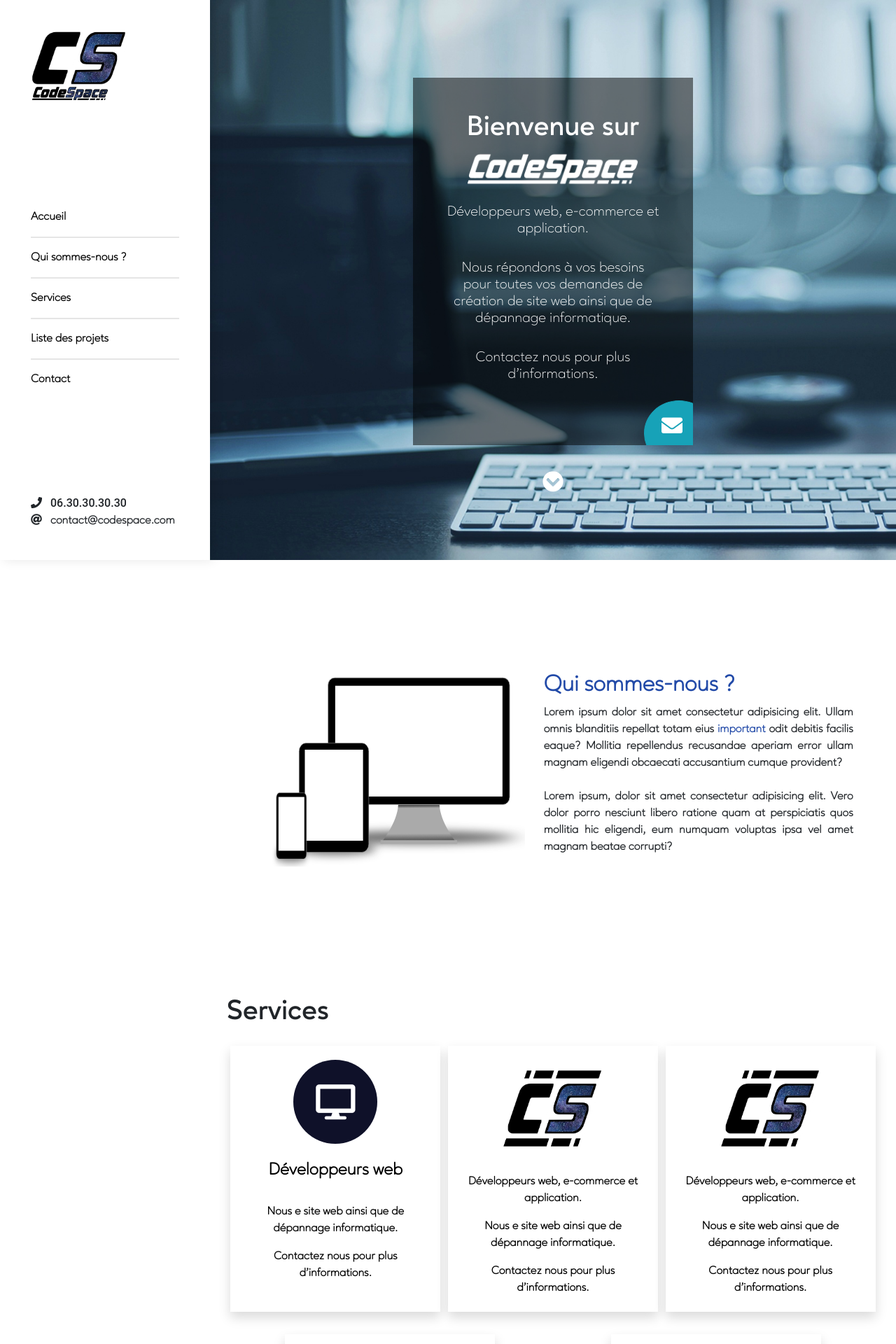
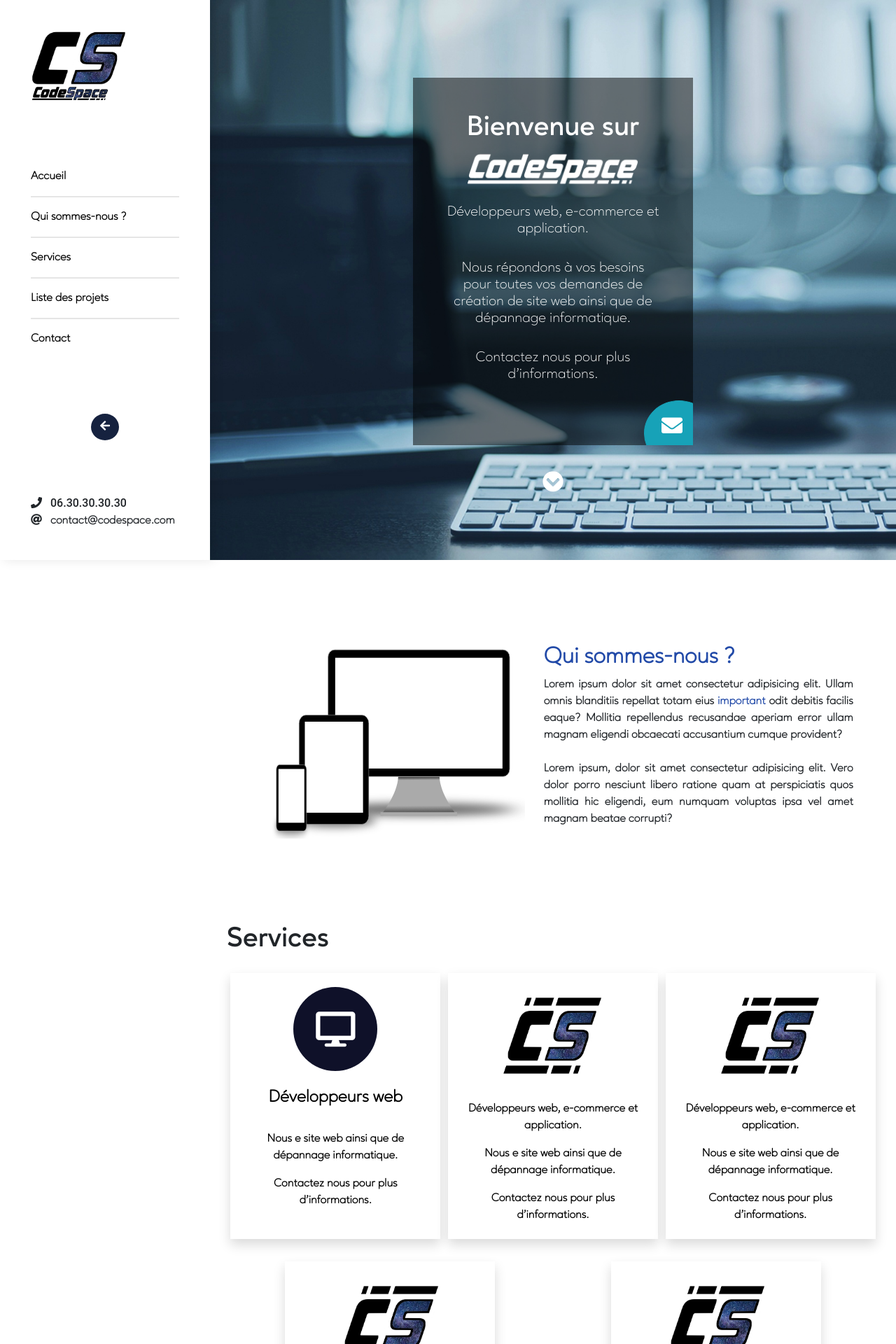
Before and after one commit to bologia/codespacesite, a PHP site: page / in a window 1280 px wide. Shown: the top 1920 px of the page at 70% size. Run offline with PHP 8.4, Linux system fonts and the light colour scheme; some libraries are stand-ins or nearby versions.

Commit message:
Minor updates

```diff
--- a/css/about.css
+++ b/css/about.css
@@ -1,5 +1,5 @@
 .about{
-    padding: 10rem 3rem;
+    padding: 7.5rem 3rem;
 }
 
 .about > *:first-child{
--- a/css/main.css
+++ b/css/main.css
@@ -76,3 +76,9 @@
     color: #224aa8;
     border-color: rgba(0,0,0,.2) !important;
 }
+
+.main-nav .nav-btn{
+    border-radius: 50%;
+    background: #16223f;
+    color: white;
+}
--- a/css/services.css
+++ b/css/services.css
@@ -1,5 +1,4 @@
 .services {
-    /* background: #c6dae3; */
 }
 
 .card-services{
@@ -26,4 +25,5 @@
     padding: 3rem;
     background: #16223f;
     color: #ffffff;
+    margin: 7.5rem 0;
 }
--- a/includes/contact.php
+++ b/includes/contact.php
@@ -1,4 +1,4 @@
-<div class="contact d-flex justify-content-between p-2" style="background: #efefef;">
+<div class="contact d-flex justify-content-between p-4" style="background: #efefef;">
     <form class="bg-white p-5">
         <div class="form-group">
             <label for="adressemail">Adresse mail</label>
--- a/includes/nav.php
+++ b/includes/nav.php
@@ -12,6 +12,9 @@
             <a href="#"><li class="list-group-item">Contact</li></a>
         </ul>
     </div>
+    <div class="text-center">
+        <button class="nav-btn btn"><i class="fas fa-arrow-left"></i></button>
+    </div>
     <div>
         <i class="fas fa-phone"></i> &nbsp; <span class="number">06.30.30.30.30</span><br>
         <i class="fas fa-at"></i> &nbsp; contact@codespace.com
--- a/includes/services.php
+++ b/includes/services.php
@@ -1,5 +1,5 @@
 <!-- Services content -->
-<div class="services p-4">
+<div class="services px-4">
     <h1>Services</h1>
     <div class="d-flex flex-wrap justify-content-around align-items-center w-100">
 
--- a/index.php
+++ b/index.php
@@ -25,11 +25,10 @@
         <?php include('includes/services.php'); ?>
         <?php include('includes/contact.php'); ?>
         <!-- other include ... -->
-
     </main>
 
     <!-- libraries + script js -->
-    <script src="https://code.jquery.com/jquery-3.4.1.slim.min.js" integrity="sha384-J6qa4849blE2+poT4WnyKhv5vZF5SrPo0iEjwBvKU7imGFAV0wwj1yYfoRSJoZ+n" crossorigin="anonymous"></script>
+    <script src='https://cdnjs.cloudflare.com/ajax/libs/jquery/3.4.1/jquery.min.js'></script>
     <script src="https://cdn.jsdelivr.net/npm/popper.js@1.16.0/dist/umd/popper.min.js" integrity="sha384-Q6E9RHvbIyZFJoft+2mJbHaEWldlvI9IOYy5n3zV9zzTtmI3UksdQRVvoxMfooAo" crossorigin="anonymous"></script>
     <script src="https://stackpath.bootstrapcdn.com/bootstrap/4.4.1/js/bootstrap.min.js" integrity="sha384-wfSDF2E50Y2D1uUdj0O3uMBJnjuUD4Ih7YwaYd1iqfktj0Uod8GCExl3Og8ifwB6" crossorigin="anonymous"></script>
     <script src="./js/main.js"></script>
--- a/js/main.js
+++ b/js/main.js
@@ -0,0 +1,3 @@
+// $('.nav-btn').on('click', function() {
+//     $('.main-nav').fadeOut();
+// });
```
